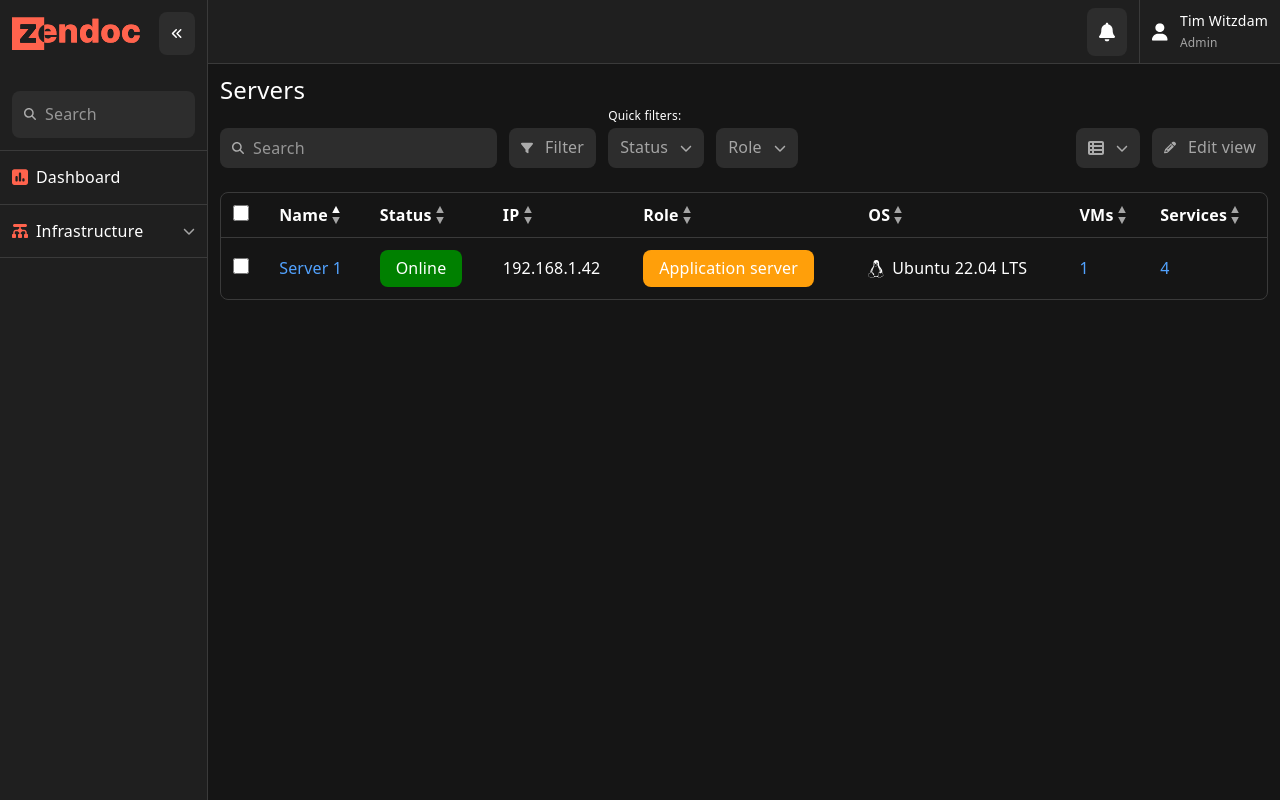
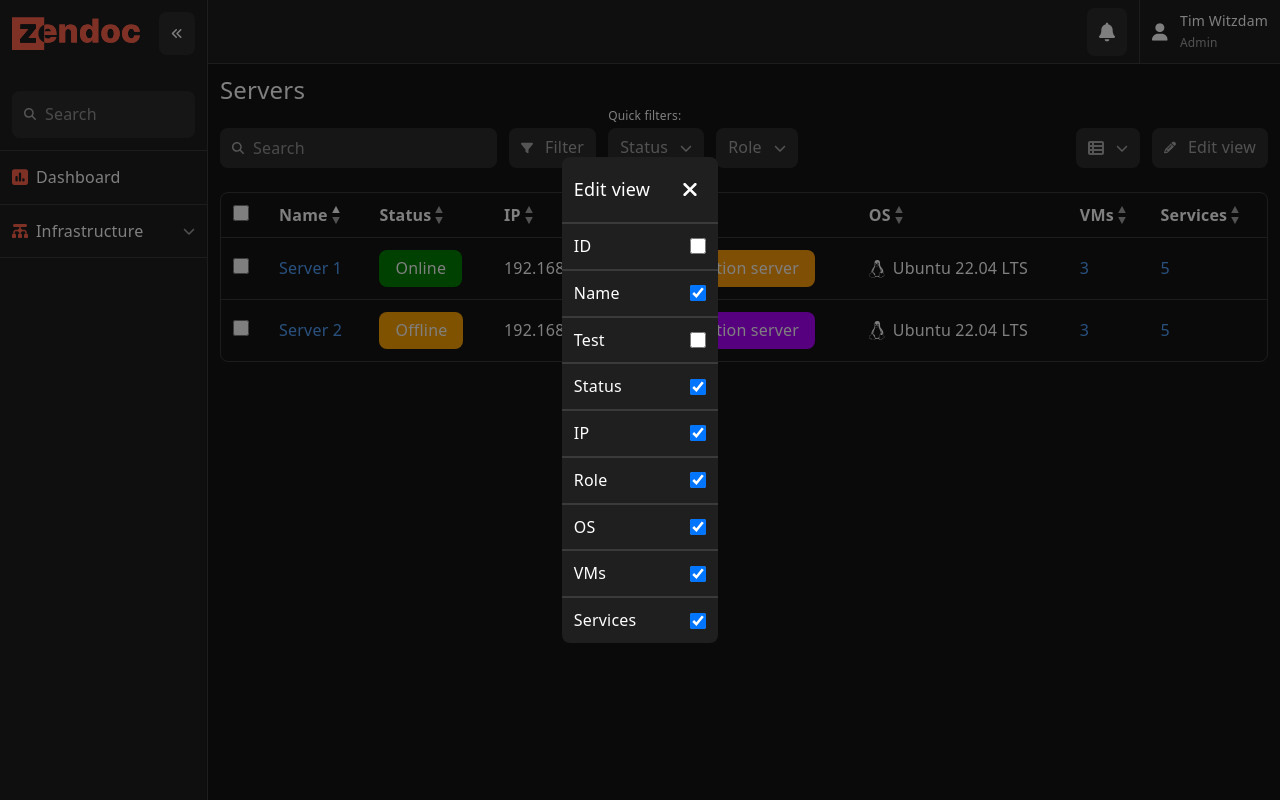
Before and after one commit to zendoc-io/zendoc, a Next.js app in the folder frontend/: page /infrastructure/servers in a window 1280 px wide. Both pictures are taken after a click on the button "Edit view". Built offline with nearby package versions, Linux system fonts and the light colour scheme.

Commit message:
ADD: Edit view button functionality

```diff
--- a/frontend/src/app/(authenticated)/infrastructure/servers/page.tsx
+++ b/frontend/src/app/(authenticated)/infrastructure/servers/page.tsx
@@ -2,97 +2,153 @@
 import BaseInput from "@/components/BaseInput";
 import SearchIcon from "@/../public/icons/search.svg";
 import FilterIcon from "@/../public/icons/filter.svg";
-import Link from "next/link";
 import BaseButton from "@/components/BaseButton";
 import ChevronIcon from "@/../public/icons/chevron.svg";
 import TableViewIcon from "@/../public/icons/table-view.svg";
 import PencilIcon from "@/../public/icons/pencil.svg";
-import FilledChevronIcon from "@/../public/icons/filled-chevron.svg";
-import { useState } from "react";
-import TableHeader from "@/components/Table/TableHeader";
-import TableRowLink from "@/components/Table/TableRowLink";
-import TableRowBox from "@/components/Table/TableRowBox";
+import { useEffect, useState } from "react";
+import { CellValue, TableHeader } from "@/components/Table/Table";
+import EditViewModal from "@/components/Modal/EditViewModal";
+import BaseTable from "@/components/Table/BaseTable";
 
 export default function ServerPage() {
-  const [tableHeaders, setTableHeaders] = useState([
+  const [isModalOpen, setIsModalOpen] = useState(false);
+  const [tableHeaders, setTableHeaders] = useState<TableHeader[]>([
     {
+      key: "id",
+      name: "ID",
+      sort: null,
+      show: false,
+      type: "text",
+    },
+    {
+      key: "name",
       name: "Name",
       sort: "asc",
+      show: true,
+      type: "link",
     },
     {
+      key: "test",
+      name: "Test",
+      sort: null,
+      show: false,
+      type: "text",
+    },
+    {
+      key: "status",
       name: "Status",
       sort: null,
+      show: true,
+      type: "box",
     },
     {
+      key: "ip",
       name: "IP",
       sort: null,
+      show: true,
+      type: "text",
     },
     {
+      key: "role",
       name: "Role",
       sort: null,
+      show: true,
+      type: "box",
     },
     {
+      key: "os",
       name: "OS",
       sort: null,
+      show: true,
+      type: "os",
     },
     {
+      key: "vms",
       name: "VMs",
       sort: null,
+      show: true,
+      type: "link",
     },
     {
+      key: "services",
       name: "Services",
       sort: null,
+      show: true,
+      type: "link",
     },
   ]);
 
-  function handleSort(index: number) {
-    const newTableHeaders = tableHeaders.map((header, i) => {
-      if (i === index) {
-        if (header.sort === "asc") {
-          return {
-            ...header,
-            sort: "desc",
-          };
-        } else {
-          return {
-            ...header,
-            sort: "asc",
-          };
-        }
-      } else {
-        return {
-          ...header,
-          sort: null,
-        };
-      }
-    });
-
-    setTableHeaders(newTableHeaders);
-  }
-
-  const tableData = [
-    {
-      name: "Server 1",
-      status: {
-        name: "Online",
+  const initialTableData: CellValue[][] = [
+    [
+      { text: 1 },
+      {
+        text: "Server 1",
+        link: "/app/infrastructure/servers",
+      },
+      { text: "Test" },
+      {
+        text: "Online",
         color: "green",
       },
-      ip: "192.168.1.42",
-      role: {
-        name: "Application server",
+      { text: "192.168.1.42" },
+      {
+        text: "Application server",
         color: "#FF9F0A",
       },
-      os: {
-        name: "Ubuntu 22.04 LTS",
+      {
+        text: "Ubuntu 22.04 LTS",
         type: "linux",
       },
-      vms: 1,
-      services: 4,
-    },
+      {
+        text: 3,
+        link: "/app/infrastructure/vms",
+      },
+      {
+        text: 5,
+        link: "/app/infrastructure/services",
+      },
+    ],
+    [
+      { text: 2 },
+      {
+        text: "Server 2",
+        link: "/app/infrastructure/servers",
+      },
+      { text: "Test" },
+      {
+        text: "Offline",
+        color: "orange",
+      },
+      { text: "192.168.1.43" },
+      {
+        text: "Application server",
+        color: "#AF00FF",
+      },
+      {
+        text: "Ubuntu 22.04 LTS",
+        type: "linux",
+      },
+      {
+        text: 3,
+        link: "/app/infrastructure/vms",
+      },
+      {
+        text: 5,
+        link: "/app/infrastructure/services",
+      },
+    ],
   ];
 
   return (
     <div className="p-3">
+      {isModalOpen && (
+        <EditViewModal
+          tableHeaders={tableHeaders}
+          onClose={() => setIsModalOpen(false)}
+          setTableHeaders={setTableHeaders}
+        />
+      )}
       <h1 className="mb-6 text-2xl">Servers</h1>
       <div className="mb-6 flex items-center justify-between">
         <div className="flex items-center gap-3">
@@ -143,83 +199,18 @@ export default function ServerPage() {
             icon={<PencilIcon width={12} />}
             type="icon"
             className="h-10 text-gray-500"
+            onClick={() => setIsModalOpen(true)}
           >
             Edit view
           </BaseButton>
         </div>
       </div>
       <div className="rounded-lg border border-gray-700">
-        <table className="w-full text-left">
-          <thead className="border-b border-gray-700">
-            <tr>
-              <th className="p-3">
-                <input type="checkbox" className="h-4 w-4" />
-              </th>
-              {tableHeaders.map((header, index) => (
-                <TableHeader
-                  key={index}
-                  index={index}
-                  name={header.name}
-                  sort={header.sort}
-                  handleSort={handleSort}
-                />
-              ))}
-            </tr>
-          </thead>
-          <tbody>
-            {tableData.map((data, index) => (
-              <tr
-                key={index}
-                className={`${index + 1 !== tableData.length && "border-b"} border-gray-700`}
-              >
-                <td className="p-3">
-                  <input type="checkbox" className="h-4 w-4" />
-                </td>
-                <td className="p-3">
-                  <TableRowLink
-                    href="/app/infrastructure/servers"
-                    name={data.name}
-                  />
-                </td>
-                <td className="p-3">
-                  <TableRowBox
-                    backgroundColor={data.status.color}
-                    name={data.status.name}
-                  />
-                </td>
-                <td className="p-3">{data.ip}</td>
-                <td className="p-3">
-                  <TableRowBox
-                    backgroundColor={data.role.color}
-                    name={data.role.name}
-                  />
-                </td>
-                <td className="p-3">
-                  <div className="flex items-center gap-2">
-                    <img
-                      src={`/icons/os/${data.os.type}.svg`}
-                      alt={data.os.name}
-                      className="w-4"
-                    />
-                    {data.os.name}
-                  </div>
-                </td>
-                <td className="p-3">
-                  <TableRowLink
-                    href="/app/infrastructure/vms"
-                    name={data.vms}
-                  />
-                </td>
-                <td className="p-3">
-                  <TableRowLink
-                    href="/app/infrastructure/vms"
-                    name={data.services}
-                  />
-                </td>
-              </tr>
-            ))}
-          </tbody>
-        </table>
+        <BaseTable
+          data={initialTableData}
+          headers={tableHeaders}
+          setTableHeaders={setTableHeaders}
+        />
       </div>
     </div>
   );
--- /dev/null
+++ b/frontend/src/components/Modal/BaseModal.tsx
@@ -0,0 +1,38 @@
+import React from "react";
+import XMarkIcon from "@/../public/icons/x-mark.svg";
+
+type Props = {
+  title?: string;
+  children: React.ReactNode;
+  onClose?: () => void;
+};
+
+export default function BaseModal({ title, children, onClose }: Props) {
+  const handleBackdropClick = (e: React.MouseEvent<HTMLDivElement>) => {
+    if (e.target === e.currentTarget && onClose) {
+      onClose();
+    }
+  };
+
+  return (
+    <div
+      className="fixed top-0 right-0 bottom-0 left-0 z-40 grid h-full w-full place-content-center bg-black/50"
+      onClick={handleBackdropClick}
+    >
+      <div className="rounded-lg border-gray-700 bg-gray-800">
+        {title && (
+          <div className="flex items-center justify-between gap-6 border-b border-gray-700 p-3">
+            <h2 className="text-lg font-medium">{title}</h2>
+            <button
+              className="cursor-pointer rounded-md p-2 transition-colors duration-100 hover:bg-gray-700"
+              onClick={onClose}
+            >
+              <XMarkIcon width={16} />
+            </button>
+          </div>
+        )}
+        {children}
+      </div>
+    </div>
+  );
+}
--- /dev/null
+++ b/frontend/src/components/Modal/EditViewModal.tsx
@@ -0,0 +1,51 @@
+import { TableHeader } from "../Table/Table";
+import BaseModal from "./BaseModal";
+
+type Props = {
+  tableHeaders: TableHeader[];
+  setTableHeaders: (headers: TableHeader[]) => void;
+  onClose: () => void;
+};
+
+export default function EditViewModal({
+  tableHeaders,
+  setTableHeaders,
+  onClose,
+}: Props) {
+  function toggleShowHeader(index: number): void {
+    const newTableHeaders = tableHeaders.map((header, i) => {
+      if (i === index) {
+        return {
+          ...header,
+          show: !header.show,
+        };
+      } else {
+        return header;
+      }
+    });
+
+    setTableHeaders(newTableHeaders);
+  }
+
+  return (
+    <BaseModal title="Edit view" onClose={onClose}>
+      <div>
+        {tableHeaders.map((header, index) => (
+          <button
+            key={index}
+            className={`flex w-full cursor-pointer items-center justify-between border-t border-gray-700 p-3 transition-colors duration-50 hover:bg-gray-700 ${index + 1 !== tableHeaders.length && "border-b"}`}
+            onClick={() => toggleShowHeader(index)}
+          >
+            <label className="cursor-pointer">{header.name}</label>
+            <input
+              type="checkbox"
+              className="h-4 w-4 cursor-pointer"
+              checked={header.show}
+              readOnly
+            />
+          </button>
+        ))}
+      </div>
+    </BaseModal>
+  );
+}
--- /dev/null
+++ b/frontend/src/components/Table/BaseTable.tsx
@@ -0,0 +1,166 @@
+import React, { useMemo } from "react";
+import TableHeader from "./TableHeader";
+import { CellValue, TableHeader as ITableHeader } from "./Table";
+import TableRowBox from "./TableRowBox";
+import TableRowLink from "./TableRowLink";
+
+type Props = {
+  headers: ITableHeader[];
+  data: CellValue[][];
+  setTableHeaders: (headers: ITableHeader[]) => void;
+};
+
+export default function BaseTable(props: Props) {
+  function handleSort(index: number) {
+    const newTableHeaders: ITableHeader[] = props.headers.map((header, i) => {
+      if (i === index) {
+        if (header.sort === "asc") {
+          return {
+            ...header,
+            sort: "desc",
+          };
+        } else {
+          return {
+            ...header,
+            sort: "asc",
+          };
+        }
+      } else {
+        return {
+          ...header,
+          sort: null,
+        };
+      }
+    });
+
+    props.setTableHeaders(newTableHeaders);
+  }
+
+  const tableData = useMemo<CellValue[][]>(() => {
+    let filteredData = [...props.data];
+
+    const sortHeader = props.headers.find((header) => header.sort !== null);
+
+    if (sortHeader) {
+      const sortIndex = props.headers.findIndex(
+        (h) => h.key === sortHeader.key,
+      );
+      const sortDirection = sortHeader.sort;
+
+      filteredData.sort((rowA, rowB) => {
+        if (sortIndex < 0) return 0;
+
+        const cellA = rowA[sortIndex];
+        const cellB = rowB[sortIndex];
+
+        const valueA = cellA.text;
+        const valueB = cellB.text;
+
+        if (typeof valueA === "number" && typeof valueB === "number") {
+          return sortDirection === "asc" ? valueA - valueB : valueB - valueA;
+        } else {
+          return sortDirection === "asc"
+            ? String(valueA).localeCompare(String(valueB))
+            : String(valueB).localeCompare(String(valueA));
+        }
+      });
+    }
+
+    return filteredData;
+  }, [props.headers, props.data]);
+
+  const renderTableCell = (header: ITableHeader, cell: CellValue) => {
+    switch (header.type) {
+      case "text":
+        return cell.text;
+
+      case "link":
+        if (!("link" in cell)) {
+          return String(cell.text);
+        }
+        return <TableRowLink href={cell.link} name={String(cell.text)} />;
+
+      case "box":
+        if (!("color" in cell)) {
+          return String(cell.text);
+        }
+        return (
+          <TableRowBox
+            backgroundColor={cell.color}
+            name={cell.text.toString()}
+          />
+        );
+
+      case "os":
+        if (!("type" in cell)) {
+          return String(cell.text);
+        }
+        return (
+          <div className="flex items-center gap-2">
+            <img
+              src={`/icons/os/${cell.type}.svg`}
+              alt={cell.text.toString()}
+              className="w-4"
+            />
+            {cell.text}
+          </div>
+        );
+
+      default:
+        return String(cell.text);
+    }
+  };
+
+  const visibleHeaders = props.headers.filter((header) => header.show);
+
+  return (
+    <table className="w-full text-left">
+      <thead className="border-b border-gray-700">
+        <tr>
+          <th className="p-3">
+            <input type="checkbox" className="h-4 w-4" />
+          </th>
+          {visibleHeaders.map((header, index) => (
+            <TableHeader
+              key={index}
+              index={props.headers.findIndex((h) => h.name === header.name)}
+              name={header.name}
+              sort={header.sort}
+              handleSort={handleSort}
+            />
+          ))}
+        </tr>
+      </thead>
+      <tbody>
+        {tableData.map((row, rowIndex) => (
+          <tr
+            key={rowIndex}
+            className={`${rowIndex + 1 !== tableData.length && "border-b"} border-gray-700`}
+          >
+            <td className="p-3">
+              <input type="checkbox" className="h-4 w-4" />
+            </td>
+            {visibleHeaders.map((header, colIndex) => {
+              const headerIndex = props.headers.findIndex(
+                (h) => h.key === header.key,
+              );
+              if (headerIndex < 0 || headerIndex >= row.length) {
+                return (
+                  <td key={colIndex} className="p-3">
+                    —
+                  </td>
+                );
+              }
+
+              return (
+                <td key={colIndex} className="p-3">
+                  {renderTableCell(header, row[headerIndex])}
+                </td>
+              );
+            })}
+          </tr>
+        ))}
+      </tbody>
+    </table>
+  );
+}
--- /dev/null
+++ b/frontend/src/components/Table/Table.ts
@@ -0,0 +1,30 @@
+export type CellType = "text" | "link" | "box" | "os";
+
+export interface TableHeader {
+  key: string;
+  name: string;
+  sort: "asc" | "desc" | null;
+  show: boolean;
+  type: CellType;
+}
+
+export interface BoxValue {
+  text: string | number;
+  color: string;
+}
+
+export interface OsValue {
+  text: string | number;
+  type: string;
+}
+
+export interface LinkValue {
+  text: string | number;
+  link: string;
+}
+
+export type CellValue =
+  | { text: string | number }
+  | { text: string | number; link: string }
+  | { text: string | number; color: string }
+  | { text: string | number; type: string };
```
Also changed, not shown: frontend/public/icons/x-mark.svg (added).
